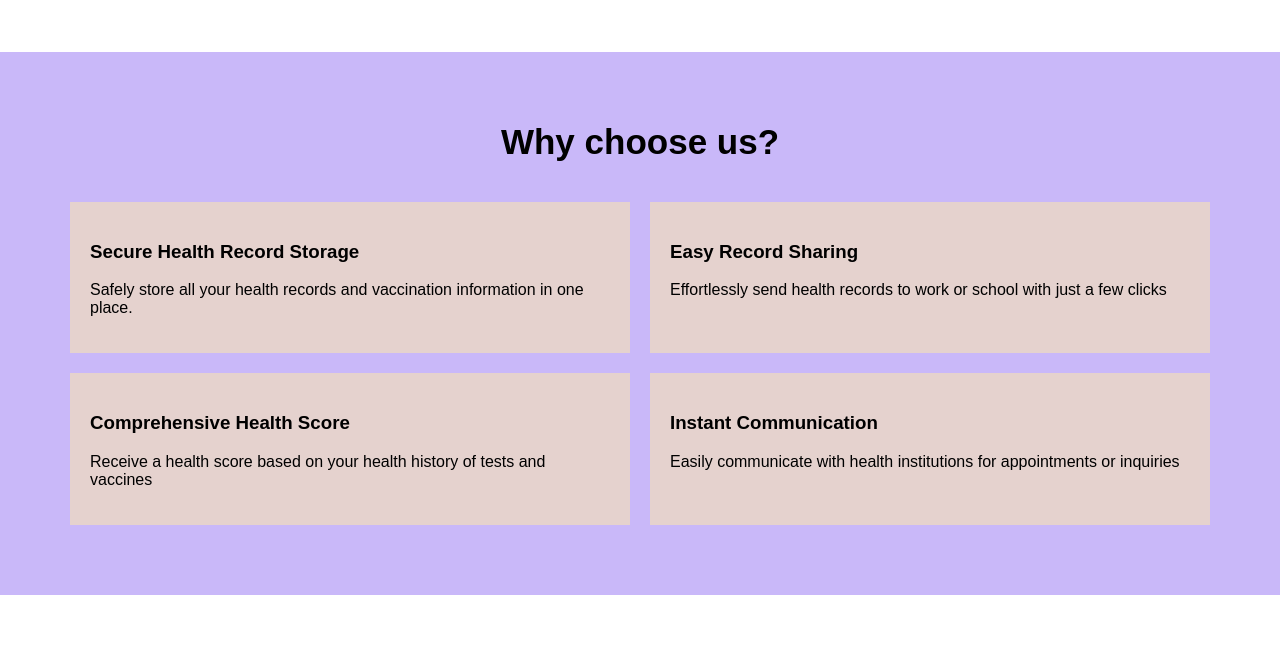
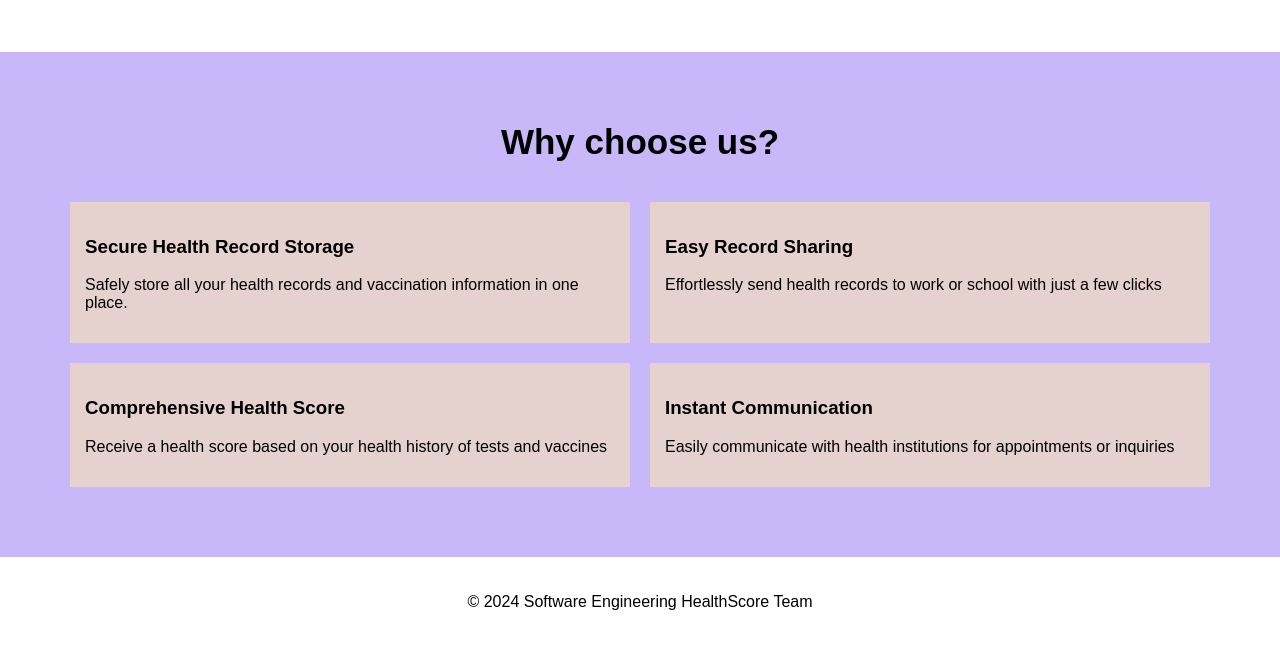
Before and after one commit to gcivil-nyu-org/INT2-Monday-Spring2024-Team-1, a Django app: template healthScore/templates/homepage.html in a window 1280 px wide. Shown: the part 531-1178 px from the top of the page. Before the commit the page ends 1126 px from the top, so only its background shows below. Run offline with Django 4.2, Linux system fonts and the light colour scheme; the template is opened without the code that fills it, so the values that code supplies are empty.

Commit message:
style changes, copyright

```diff
--- a/healthScore/templates/homepage.html
+++ b/healthScore/templates/homepage.html
@@ -16,6 +16,11 @@
       align-items: center;
       padding: 20px;
       background-color: #FFFFFF;
+    }
+    footer{
+      background-color: #fff;
+      padding: 20px;
+      text-align: center;
     }
     .logo {
       width: 350px;
@@ -92,7 +97,7 @@
     }
     .feature-item {
       flex: 1 0 calc(50% - 20px);
-      padding: 20px;
+      padding: 15px;
       box-sizing: border-box;
       background-color: #E5D2CE;
     }
@@ -161,5 +166,11 @@
       </div>
     </div>
   </div>
+
+
+
+  <footer>
+    <p>&copy; 2024 Software Engineering HealthScore Team</p>
+  </footer>
 </body>
 </html>
```
